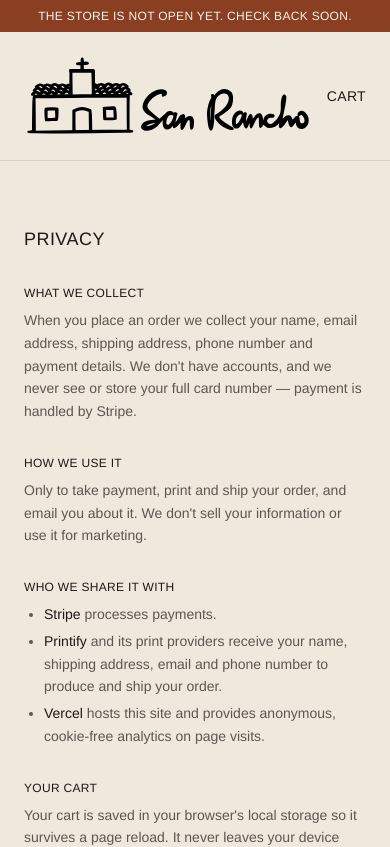
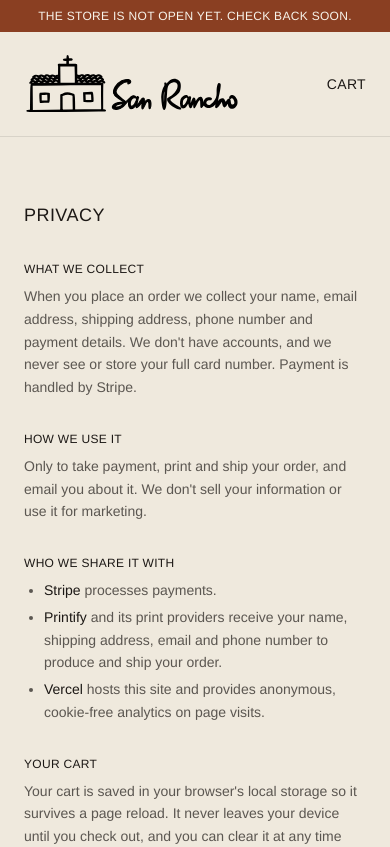
Before and after one commit to lincolnwisely/san-rancho, a Next.js app: page /privacy in a window 390 px wide. Shown: the top 847 px of the page. Built offline with nearby package versions, Linux system fonts and the light colour scheme.

Commit message:
decrease logo on mobile, edit copy

```diff
--- a/src/app/about/page.tsx
+++ b/src/app/about/page.tsx
@@ -14,7 +14,7 @@ export default function AboutPage() {
         <p>San Rancho makes irreverent tees commemorating camps, cults and corporate hoo-ha.</p>
         <p>
           Every shirt is printed on demand after you order, so nothing is made
-          until it has a home. The gratification is not instant, but it is worth the wait. Orders ship to the United States and Canada.
+          until it has a home. Orders ship to the United States and Canada.
         </p>
       </div>
     </main>
--- a/src/app/privacy/page.tsx
+++ b/src/app/privacy/page.tsx
@@ -18,8 +18,8 @@ export default function PrivacyPage() {
           <p>
             When you place an order we collect your name, email address,
             shipping address, phone number and payment details. We don&apos;t
-            have accounts, and we never see or store your full card number —
-            payment is handled by Stripe.
+            have accounts, and we never see or store your full card number.
+            Payment is handled by Stripe.
           </p>
         </section>
 
--- a/src/components/Header.tsx
+++ b/src/components/Header.tsx
@@ -12,7 +12,7 @@ export function Header() {
     <header className="sticky top-0 z-40 border-b border-foreground/10 bg-background/90 backdrop-blur">
       <div className="mx-auto flex max-w-5xl items-center justify-between px-6 py-4">
         <Link href="/" className="flex items-center">
-          <Image src={logo} alt="San Rancho" className="h-24 w-auto sm:h-16" priority />
+          <Image src={logo} alt="San Rancho" className="h-18 w-auto sm:h-16" priority />
         </Link>
         <Link
           href="/cart"
```
